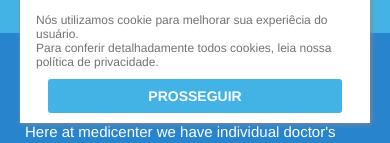
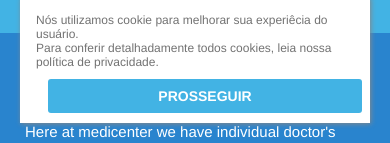
Before and after one commit to vanessabrazuna/medicenter, a plain HTML site: page index.html in a window 390 px wide. Shown: the part 701-844 px from the top of the page. Drawn offline with Linux system fonts and the light colour scheme.

Commit message:
aprendendo margin

```diff
--- a/assets/css/template.css
+++ b/assets/css/template.css
@@ -698,7 +698,7 @@ input {
 
     .lgpd button {
         width: 100%;
-        margin: 10px 0px;
+        margin: 10px;
         padding: 10px 100px;
         /*
         width: 100%;
```
